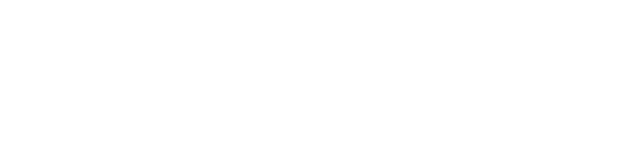
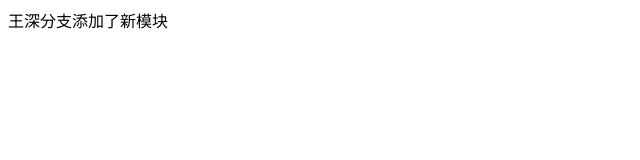
Before and after one commit to Jasonwang911/newGitRes, a plain HTML site: page index.html in a window 1280 px wide. Shown: the whole page, without its empty margins (0-640 px from the left). Drawn offline with Linux system fonts and the light colour scheme.

Commit message:
wangshen分支添加了新模块

```diff
--- a/index.html
+++ b/index.html
@@ -7,6 +7,6 @@
     <title>Document</title>
 </head>
 <body>
-
+    <div>王深分支添加了新模块</div>
 </body>
 </html>
```
